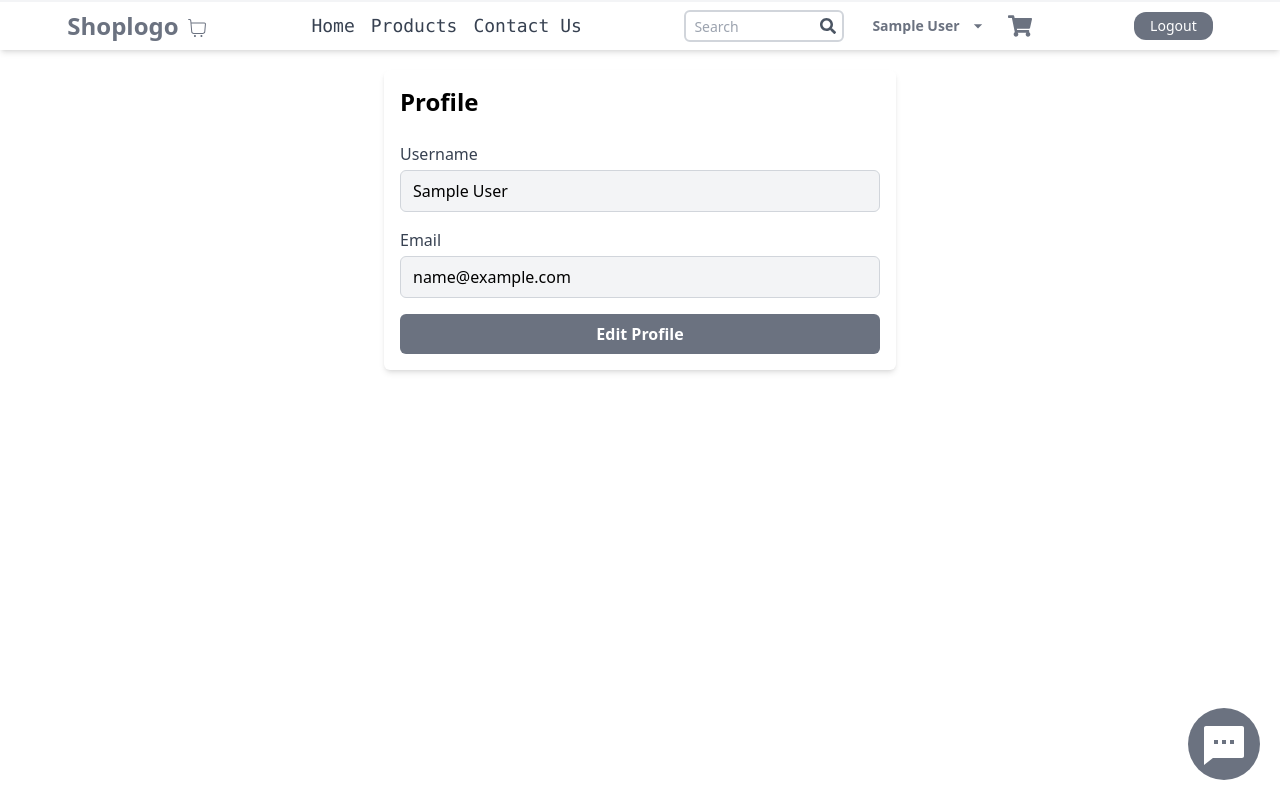
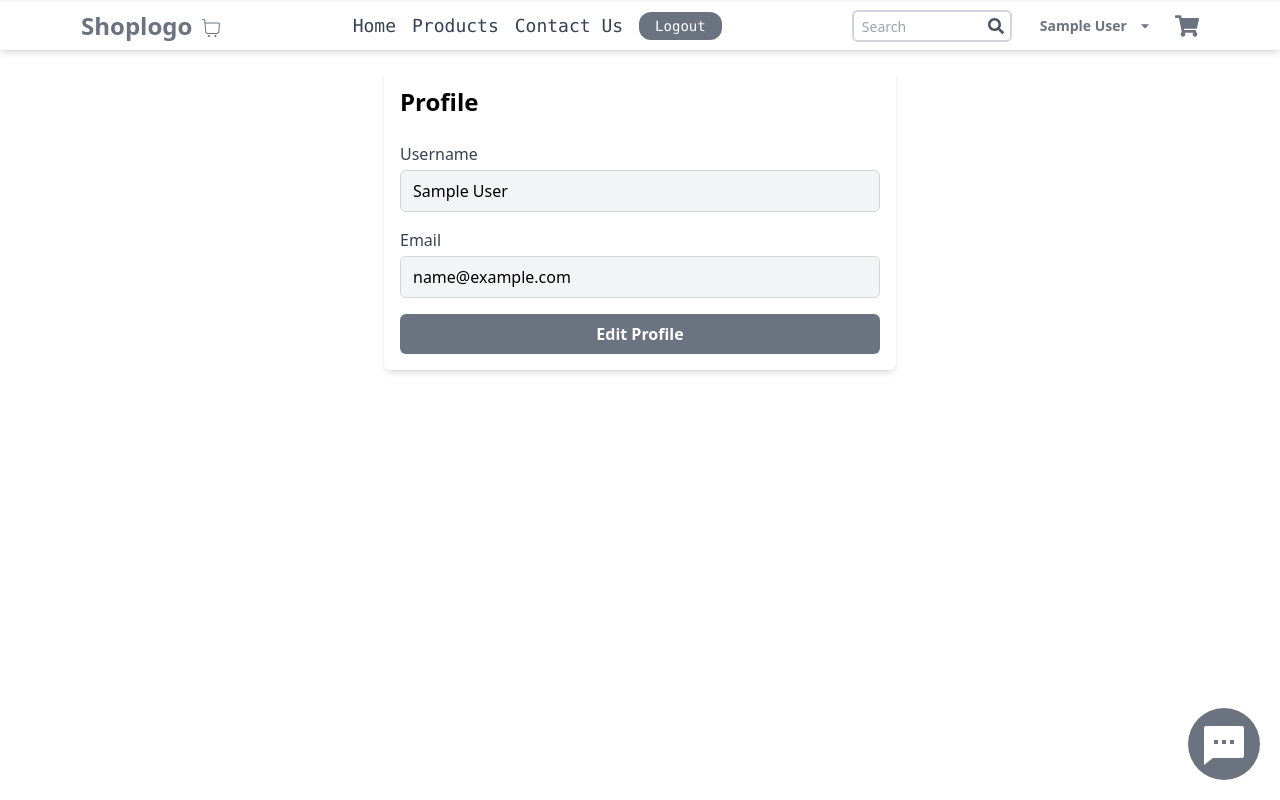
Before and after one commit to Usama-dev1/ecomtestfrontend, a React (Vite) app: page /profile in a window 1280 px wide. Built offline with nearby package versions, Linux system fonts and the light colour scheme; sample sign-in values are in the browser's storage.

Commit message:
updated navbar fix

```diff
--- a/src/components/Navbar.jsx
+++ b/src/components/Navbar.jsx
@@ -139,11 +139,28 @@ const Navbar = () => {
                   Contact Us
                 </Link>
               </li>
-              <button
-                onClick={handleLogout}
-                className="bg-gray-500 text-sm px-4 py-1 sm:hidden text-white rounded-xl">
-                Logout
-              </button>
+              <div className="sm:flex flex-row justify-end gap-1 md:justify-end  md:gap-2">
+                {!userInfo ? (
+                  <>
+                    <Link to="/login">
+                      <button className="bg-gray-500 text-sm px-4 py-1 text-white rounded-xl">
+                        Login
+                      </button>
+                    </Link>
+                    <Link to="/register">
+                      <button className="bg-gray-500 text-sm px-2 py-1 text-white rounded-xl">
+                        Register
+                      </button>
+                    </Link>
+                  </>
+                ) : (
+                  <button
+                    onClick={handleLogout}
+                    className="bg-gray-500  text-sm px-4 py-1 text-white rounded-xl">
+                    Logout
+                  </button>
+                )}
+              </div>
             </ul>
           </div>
 
@@ -223,28 +240,6 @@ const Navbar = () => {
               </div>
             </button>
           </div>
-          <div className="flex flex-row justify-end gap-1 md:justify-end  md:gap-2">
-            {!userInfo ? (
-              <>
-                <Link to="/login">
-                  <button className="bg-gray-500 text-sm px-4 py-1 text-white rounded-xl">
-                    Login
-                  </button>
-                </Link>
-                <Link to="/register">
-                  <button className="bg-gray-500 text-sm px-2 py-1 text-white rounded-xl">
-                    Register
-                  </button>
-                </Link>
-              </>
-            ) : (
-              <button
-                onClick={handleLogout}
-                className="bg-gray-500 hidden sm:flex text-sm px-4 py-1 text-white rounded-xl">
-                Logout
-              </button>
-            )}
-          </div>
         </div>
 
         <div className="mt-4 md:hidden">
```
